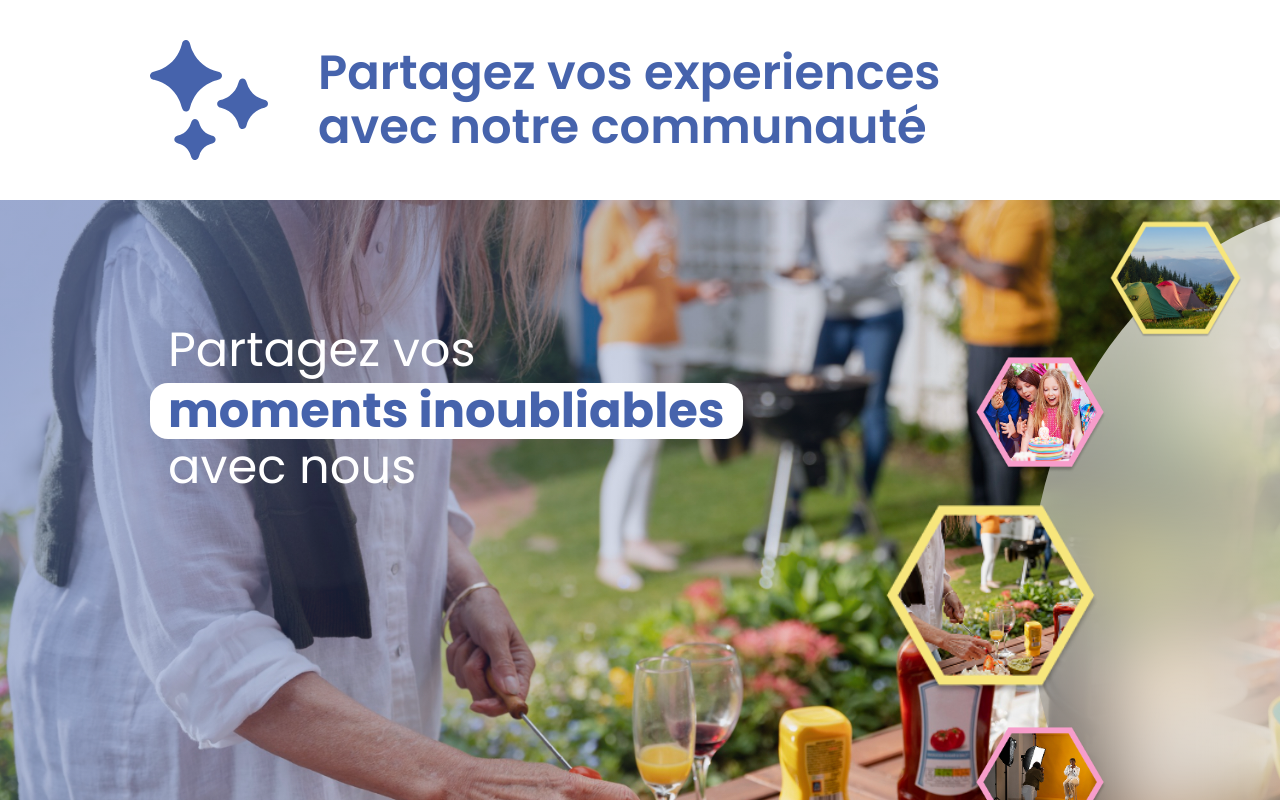
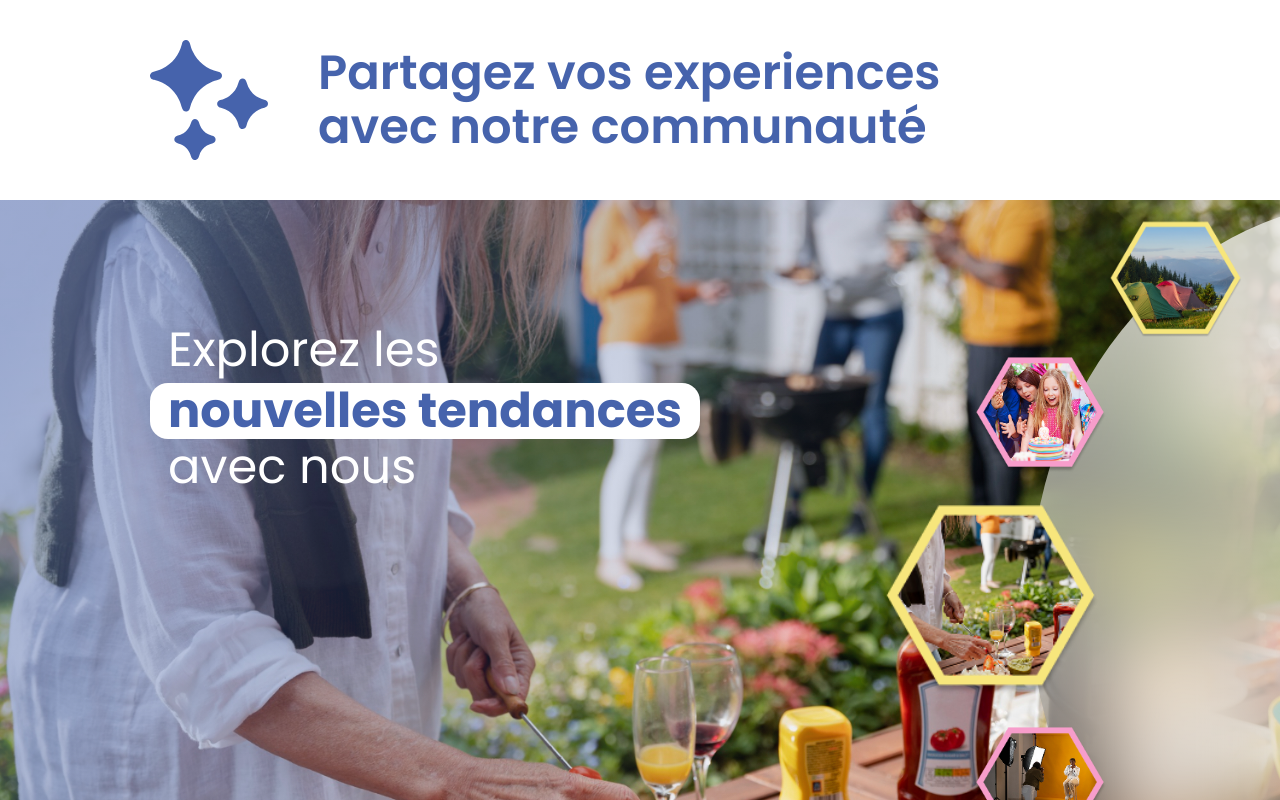
Before and after one commit to vikramkumartejani/Slider, a React (Create React App) app: page / in a window 1280 px wide. Shown: the top 800 px of the page. Built offline with nearby package versions, Linux system fonts and the light colour scheme.

Commit message:
text changing done

```diff
--- a/src/components/Slider.js
+++ b/src/components/Slider.js
@@ -27,11 +27,96 @@ const Slider = () => {
   }, []);
 
   const slides = [
-    { image: FirstSliderImage, thumb: Thumb, borderColor: "#FFDE59" },
-    { image: SecondSliderImage, thumb: Thumb5, borderColor: "#FF85A2" },
-    { image: ThirdSliderImage, thumb: Thumb2, borderColor: "#FFDE59" },
-    { image: FourthSliderImage, thumb: Thumb3, borderColor: "#FF85A2" },
-    { image: FifthSliderImage, thumb: Thumb4, borderColor: "#FFDE59" },
+    {
+      image: FirstSliderImage,
+      thumb: Thumb,
+      borderColor: "#FFDE59",
+      text: (
+        <motion.div
+          className="md:block hidden w-full text-[30px] lg:text-[40px] xl:text-[48px] px-5 sm:pl-10 lg:pl-[80px] xl:pl-[150px] 2xl:pl-[300px] leading-[118%] font-normal text-white absolute top-20 lg:top-[122px] z-10"
+        >
+          <h1 className="pl-[18px] mb-1">Partagez vos</h1>
+          <motion.h1
+            className="font-bold bg-[#FFFFFF] text-[#4663AC] rounded-[18px] px-[18px] w-fit"
+          >
+            moments inoubliables
+          </motion.h1>
+          <h1 className="pl-[18px]">avec nous</h1>
+        </motion.div>
+      )
+    },
+    {
+      image: SecondSliderImage,
+      thumb: Thumb5,
+      borderColor: "#FF85A2",
+      text: (
+        <motion.div
+          className="md:block hidden w-full text-[30px] lg:text-[40px] xl:text-[48px] px-5 sm:pl-10 lg:pl-[80px] xl:pl-[150px] 2xl:pl-[300px] leading-[118%] font-normal text-white absolute top-20 lg:top-[122px] z-10"
+        >
+          <h1 className="pl-[18px] mb-1">Découvrez nos</h1>
+          <motion.h1
+            className="font-bold bg-[#FFFFFF] text-[#4663AC] rounded-[18px] px-[18px] w-fit"
+          >
+            offres exclusives
+          </motion.h1>
+          <h1 className="pl-[18px]">maintenant</h1>
+        </motion.div>
+      )
+    },
+    {
+      image: ThirdSliderImage,
+      thumb: Thumb2,
+      borderColor: "#FFDE59",
+      text: (
+        <motion.div
+          className="md:block hidden w-full text-[30px] lg:text-[40px] xl:text-[48px] px-5 sm:pl-10 lg:pl-[80px] xl:pl-[150px] 2xl:pl-[300px] leading-[118%] font-normal text-white absolute top-20 lg:top-[122px] z-10"
+        >
+          <h1 className="pl-[18px] mb-1">Explorez les</h1>
+          <motion.h1
+            className="font-bold bg-[#FFFFFF] text-[#4663AC] rounded-[18px] px-[18px] w-fit"
+          >
+            nouvelles tendances
+          </motion.h1>
+          <h1 className="pl-[18px]">avec nous</h1>
+        </motion.div>
+      )
+    },
+    {
+      image: FourthSliderImage,
+      thumb: Thumb3,
+      borderColor: "#FF85A2",
+      text: (
+        <motion.div
+          className="md:block hidden w-full text-[30px] lg:text-[40px] xl:text-[48px] px-5 sm:pl-10 lg:pl-[80px] xl:pl-[150px] 2xl:pl-[300px] leading-[118%] font-normal text-white absolute top-20 lg:top-[122px] z-10"
+        >
+          <h1 className="pl-[18px] mb-1">Profitez de</h1>
+          <motion.h1
+            className="font-bold bg-[#FFFFFF] text-[#4663AC] rounded-[18px] px-[18px] w-fit"
+          >
+            nos services
+          </motion.h1>
+          <h1 className="pl-[18px]">exceptionnels</h1>
+        </motion.div>
+      )
+    },
+    {
+      image: FifthSliderImage,
+      thumb: Thumb4,
+      borderColor: "#FFDE59",
+      text: (
+        <motion.div
+          className="md:block hidden w-full text-[30px] lg:text-[40px] xl:text-[48px] px-5 sm:pl-10 lg:pl-[80px] xl:pl-[150px] 2xl:pl-[300px] leading-[118%] font-normal text-white absolute top-20 lg:top-[122px] z-10"
+        >
+          <h1 className="pl-[18px] mb-1">Rejoignez notre</h1>
+          <motion.h1
+            className="font-bold bg-[#FFFFFF] text-[#4663AC] rounded-[18px] px-[18px] w-fit"
+          >
+            communauté
+          </motion.h1>
+          <h1 className="pl-[18px]">aujourd'hui</h1>
+        </motion.div>
+      )
+    },
   ];
 
   return (
@@ -55,17 +140,7 @@ const Slider = () => {
         </AnimatePresence>
 
         {/* Text content */}
-        <motion.div
-          className="md:block hidden w-full text-[30px] lg:text-[40px] xl:text-[48px] px-5 sm:pl-10 lg:pl-[80px] xl:pl-[150px] 2xl:pl-[300px] leading-[118%] font-normal text-white absolute top-20 lg:top-[122px] z-10"
-        >
-          <h1 className="pl-[18px] mb-1">Partagez vos</h1>
-          <motion.h1
-            className="font-bold bg-[#FFFFFF] text-[#4663AC] rounded-[18px] px-[18px] w-fit"
-          >
-            moments inoubliables
-          </motion.h1>
-          <h1 className="pl-[18px]">avec nous</h1>
-        </motion.div>
+        {slides[currentSlide].text}
 
         {/* Navigation container - responsive positioning */}
         <div
```
